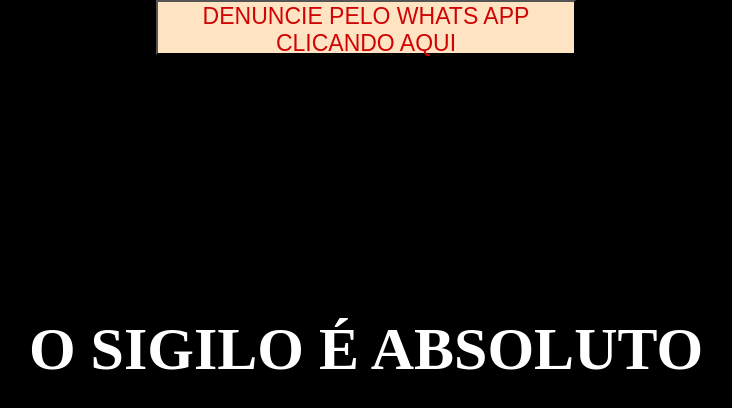
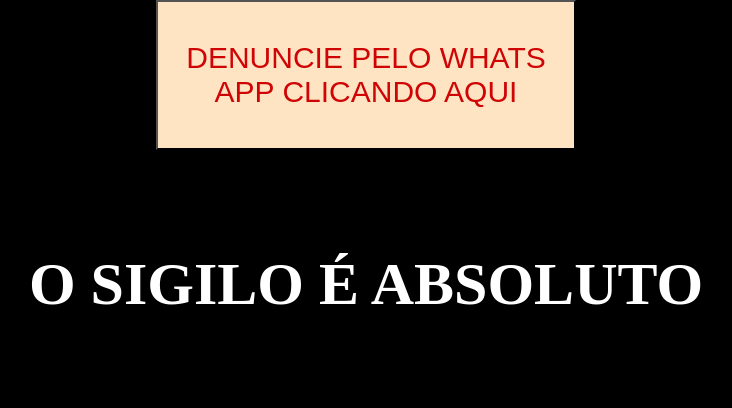
Before and after one commit to Wilton-Monteiro/site, a plain HTML site: page pag2.html in a window 1280 px wide. Shown: the whole page, without its empty margins (274-1006 px from the left). Drawn offline with Linux system fonts and the light colour scheme.

Commit message:
alteração de botão

```diff
--- a/css/style.css
+++ b/css/style.css
@@ -2,7 +2,7 @@
 body{
     margin:0;
     padding: 0;
-    box-sizing: border-box;
+
     background-color:black;
 
 }
@@ -15,7 +15,7 @@ body{
     font-family:'Lucida Sans', 'Lucida Sans Regular', 'Lucida Grande', 'Lucida Sans Unicode', Geneva, Verdana, sans-serif;
     font-size: 30px;
     text-decoration: none;
-    padding-top: 20px;
+
 
 
 
@@ -31,7 +31,7 @@ body{
     font-family:'Lucida Sans', 'Lucida Sans Regular', 'Lucida Grande', 'Lucida Sans Unicode', Geneva, Verdana, sans-serif;
     font-size: 30px;
     text-decoration: none;
-    padding-top: 20px;
+
 }
 
 .corpo{
@@ -100,14 +100,14 @@ body{
 
 .whats{
     width: 420px;
-    height: 55px;
+    height: 150px;
     display:block;
     margin-right: auto;
     margin-left: auto;
     color: rgb(207, 5, 5);
     background-color: bisque;
     font-family:fantasy;
-    font-size: 23px;
+    font-size: 30px;
     text-decoration:double;
 
 
@@ -119,7 +119,6 @@ body{
     display: flex;
     justify-content: center;
     font-size: 60px;
-    padding: 80px;
     margin: 50px;
     width: -20px;
     height: 10px;
--- a/pag2.html
+++ b/pag2.html
@@ -1,5 +1,5 @@
 <!DOCTYPE html>
-<html>
+<html lang="pt-br">
 <head>
     <meta charset="UTF-8">
     <meta name="viewport" content="width=device-width, initial-scale=1.0">
```
Also changed, not shown: index.html (+2 -1 lines).
